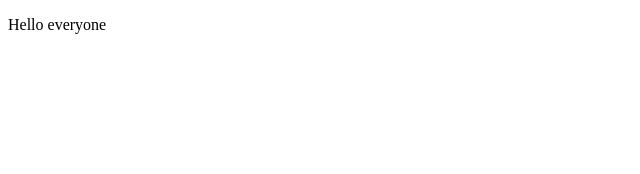
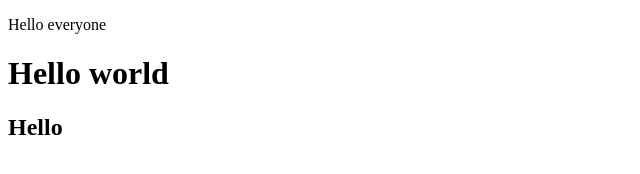
Before and after one commit to IshitaPEC/CodeForGood21Practice, a plain HTML site: page index.html in a window 1280 px wide. Shown: the whole page, without its empty margins (0-640 px from the left). Drawn offline with Linux system fonts and the light colour scheme.

Commit message:
second change

```diff
--- a/index.html
+++ b/index.html
@@ -8,5 +8,7 @@
 </head>
 <body>
     <p>Hello everyone</p>
+    <h1>Hello world</h1>
+    <h2>Hello</h2>
 </body>
 </html>
```
